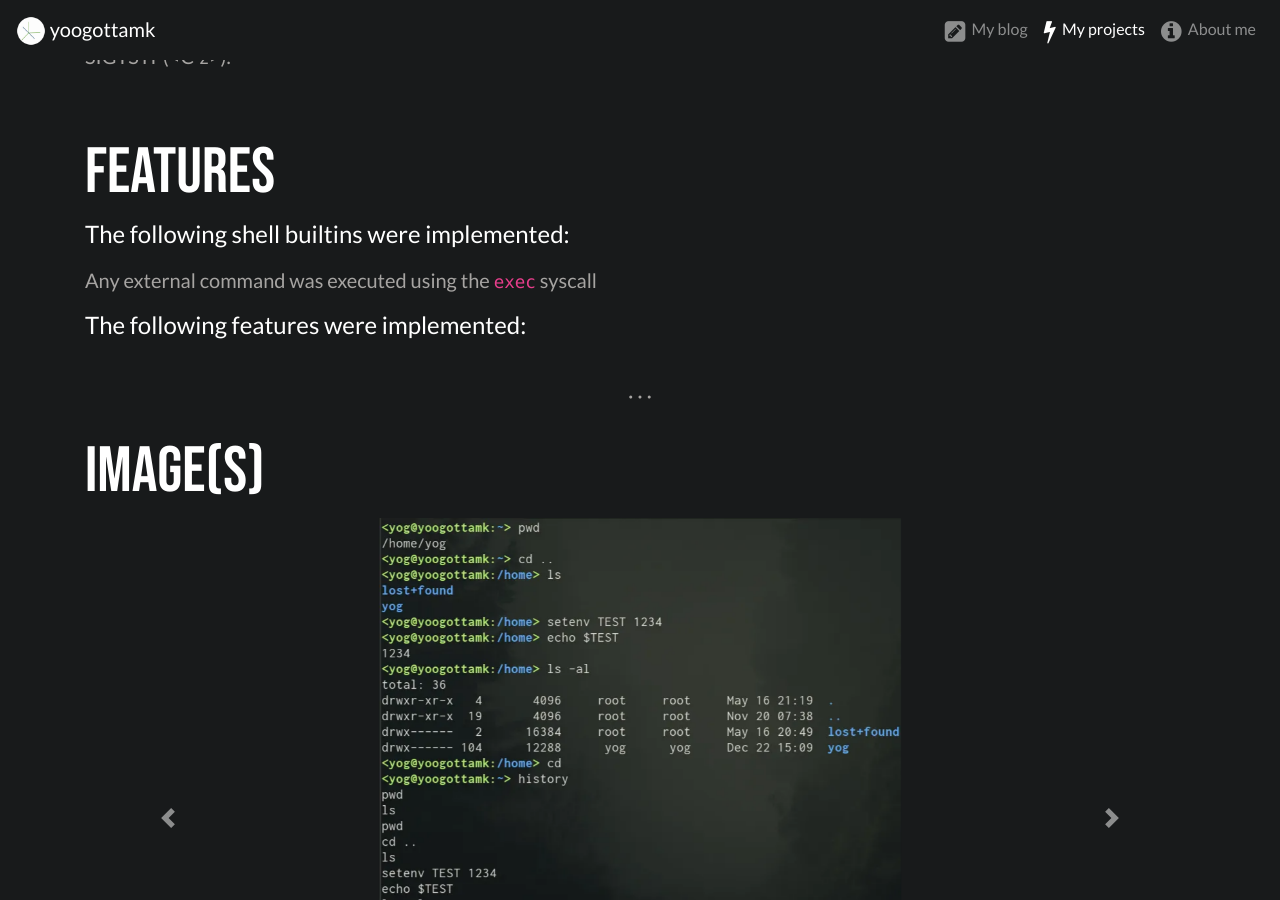
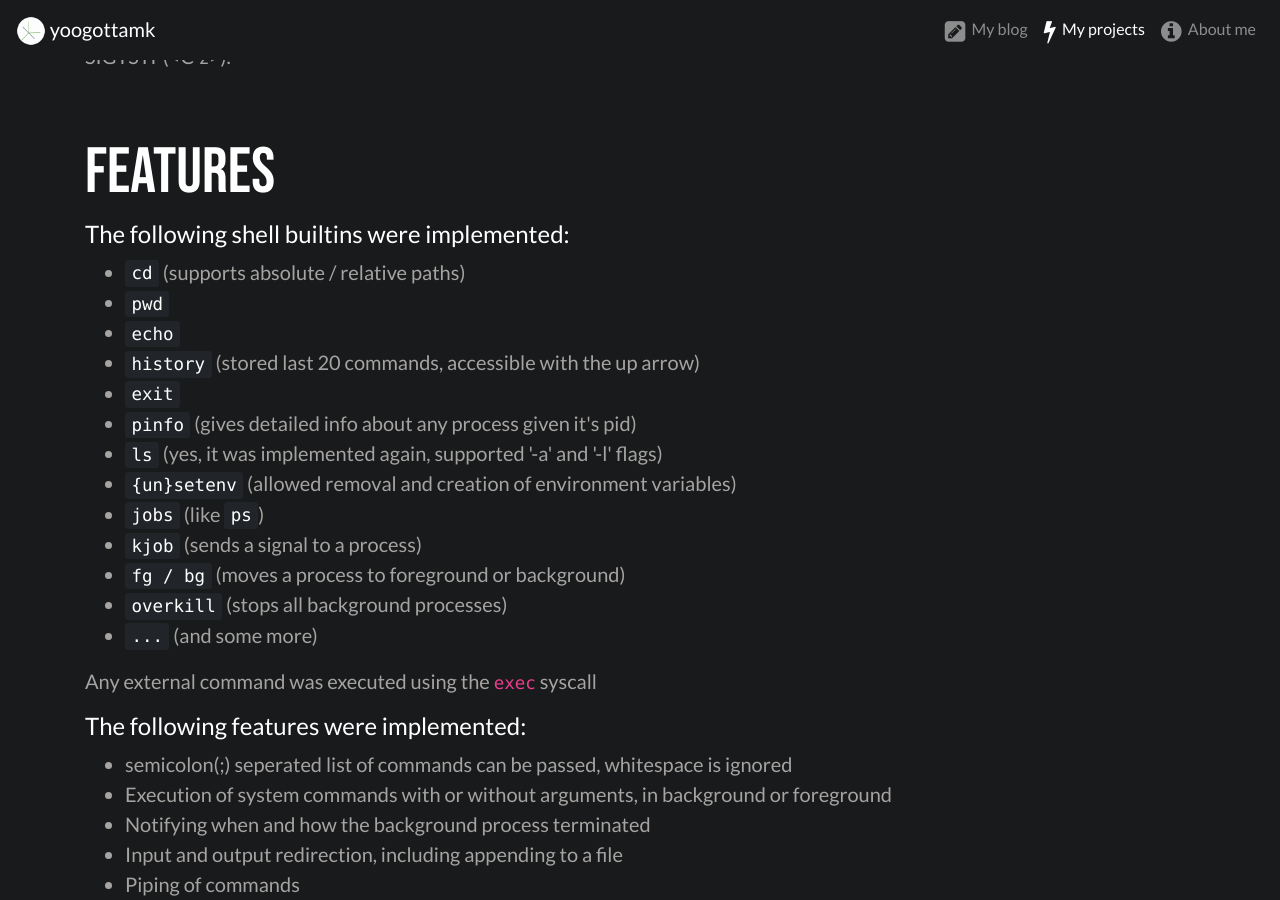
Before and after one commit to yoogottamk/yoogottamk.github.io, a Jekyll site: the page built from _projects/c-shell.md, in a window 1280 px wide and 900 px high, scrolled down 786 px. Built offline with Jekyll 4.4.1, drawn with Linux system fonts in a browser that asks for light colours; some of the changed text lies outside the part shown.

Commit message:
fixed missing data

```diff
--- a/_projects/c-shell.md
+++ b/_projects/c-shell.md
@@ -15,7 +15,7 @@ This is a shell completely written in C which supports background / foreground j
 
 <h4>The following shell builtins were implemented:</h4>
 <ul>
-  {% for builtin in site.data.c-shell["builtins"] %}
+  {% for builtin in site.data.projects.c-shell["builtins"] %}
     <li><kbd>{{ builtin.name }}</kbd> {{ builtin.desc }}</li>
   {% endfor %}
 </ul>
@@ -23,7 +23,7 @@ Any external command was executed using the `exec` syscall
 
 <h4>The following features were implemented:</h4>
 <ul>
-  {% for feature in site.data.c-shell["features"] %}
+  {% for feature in site.data.projects.c-shell["features"] %}
     <li>{{ feature }}</li>
   {% endfor %}
 </ul>
```
